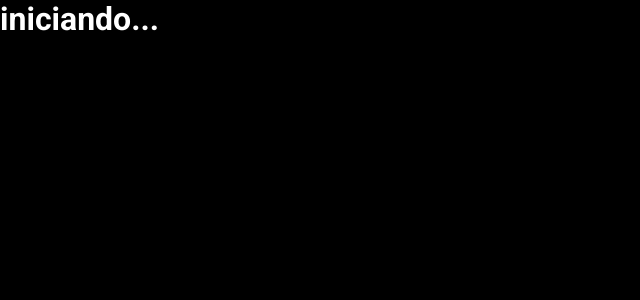
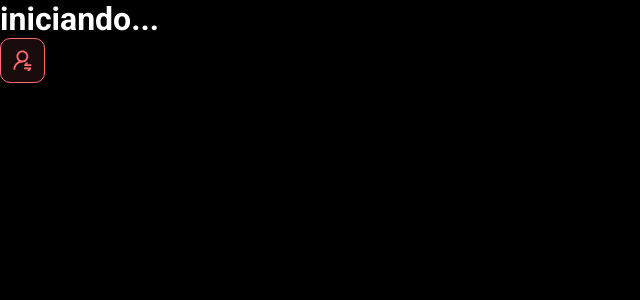
Before and after one commit to solucaoerp/dsmeta, a React (Vite) app in the folder frontend/: page / in a window 1280 px wide. Shown: the top 300 px of the page, without its empty margins (0-640 px from the left). Built offline with nearby package versions, Linux system fonts and the light colour scheme.

Commit message:
First component: NotificationButton

```diff
--- a/frontend/src/App.tsx
+++ b/frontend/src/App.tsx
@@ -1,5 +1,12 @@
-export default function App() {
+import NotificationButton from "./components/NotificationButton";
+
+function App() {
   return (
-    <h1>iniciando...</h1>
+    <>
+      <h1>iniciando...</h1>
+      <NotificationButton />
+    </>
   )
 }
+
+export default App
--- /dev/null
+++ b/frontend/src/components/NotificationButton/index.tsx
@@ -0,0 +1,13 @@
+import icon from '../../assets/img/notification-icon.svg';
+
+import './styles.css';
+
+function NotificationButton() {
+    return (
+        <div className="dsmeta_red_btn">
+            <img src={icon} alt="Notificar" />
+        </div>
+    )
+}
+
+export default NotificationButton
--- /dev/null
+++ b/frontend/src/components/NotificationButton/styles.css
@@ -0,0 +1,15 @@
+.dsmeta_red_btn {
+    height: 45px;
+    width: 45px;
+    background: rgb(255, 107, 114, 0.1);
+    border: 1px solid #FF6B72;
+    border-radius: 10px;
+    display: flex;
+    align-items: center;
+    justify-content: center;
+    cursor: pointer;
+}
+
+.dsmeta_red_btn img {
+    width: 19px;
+}
```
Also changed, not shown: frontend/src/assets/img/notification-icon.svg (added).
